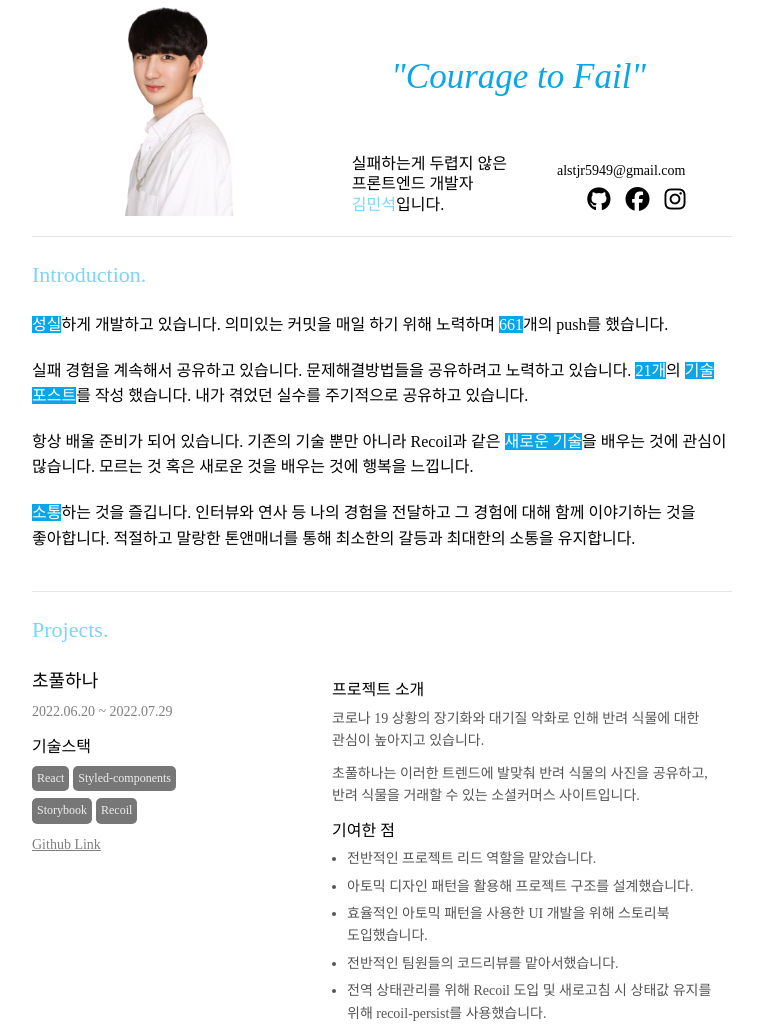
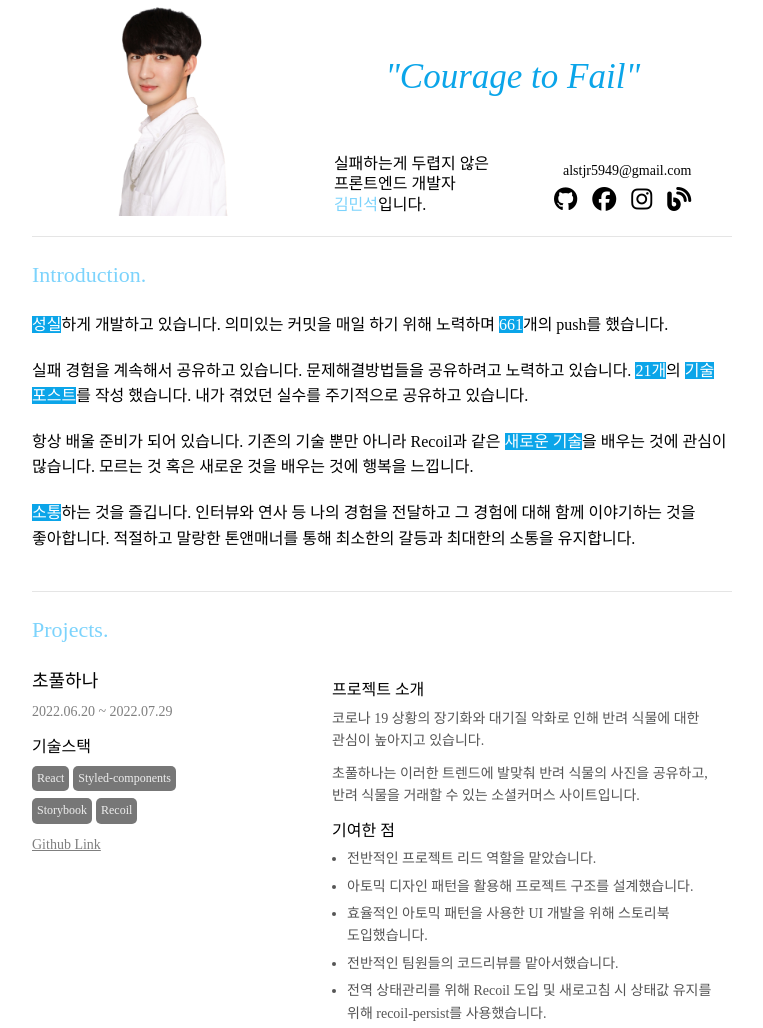
Before and after one commit to alstjr5949/Resume, a plain HTML site: page index.html in a window 1280 px wide. Shown: the top 1028 px of the page, without its empty margins (258-1021 px from the left). Drawn offline with Linux system fonts and the light colour scheme; a web font is replaced by a local one.

Commit message:
blog link add

```diff
--- a/index.html
+++ b/index.html
@@ -44,6 +44,11 @@
                 <li>
                   <a href="https://www.instagram.com/mingcoding/"
                     ><i class="fa-brands fa-instagram"></i
+                  ></a>
+                </li>
+                <li>
+                  <a href="https://mingstone.tistory.com/"
+                    ><i class="fa-solid fa-blog"></i
                   ></a>
                 </li>
               </ul>
```
